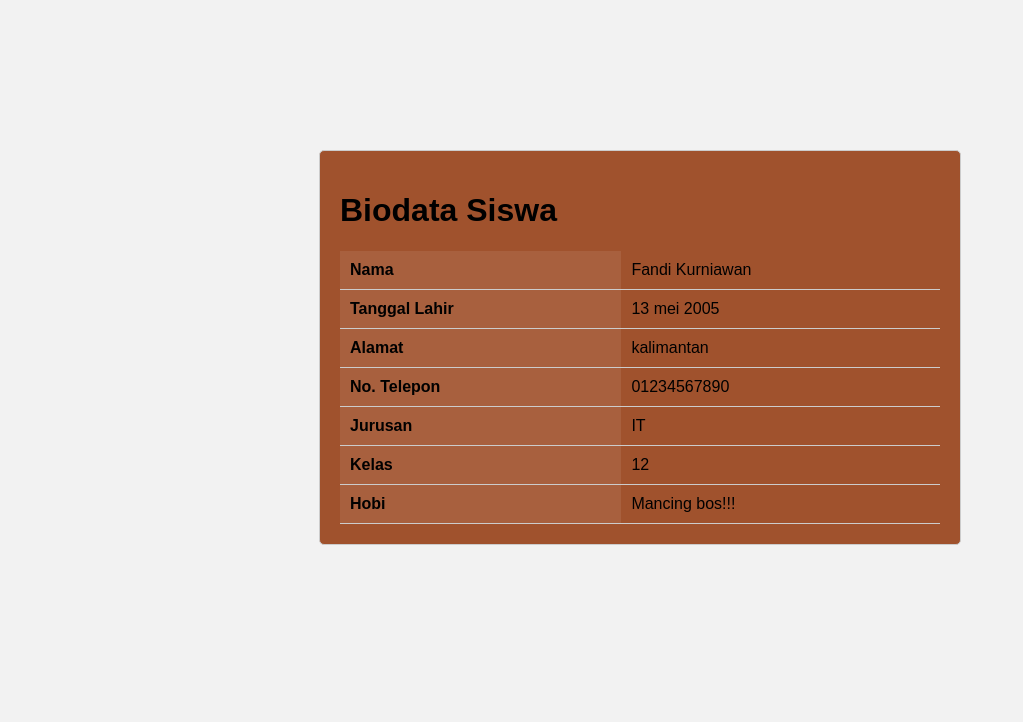
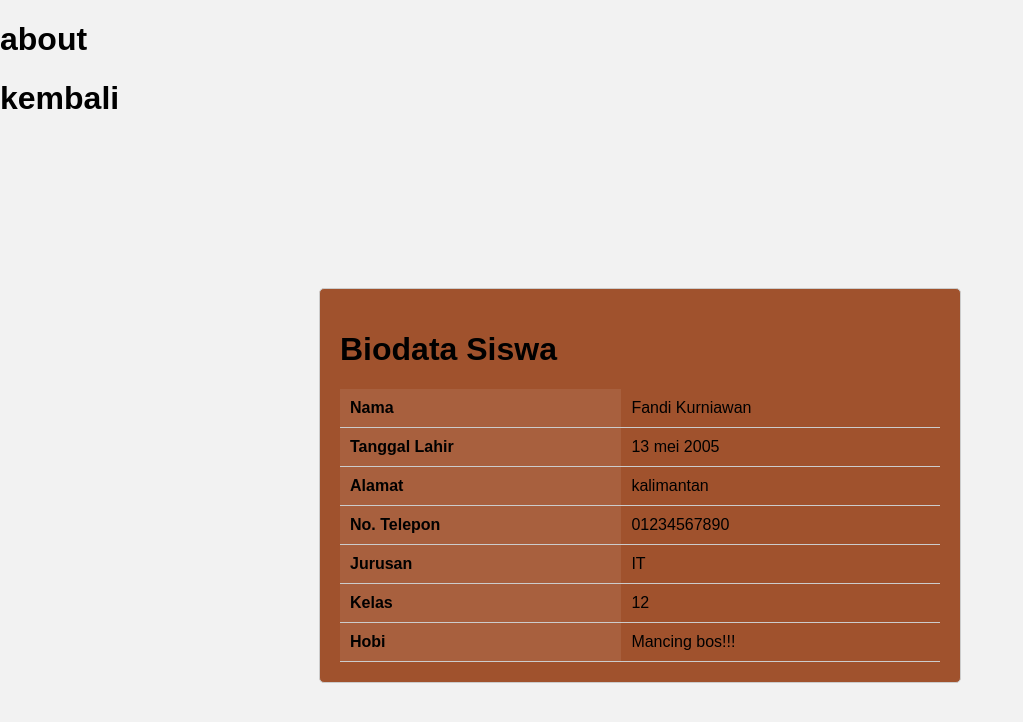
Before and after one commit to fandioke13/tugasku, a plain HTML site: page index.html in a window 1280 px wide. Shown: the whole page, without its empty margins (0-1023 px from the left). Drawn offline with Linux system fonts and the light colour scheme.

Commit message:
fandi mengubah index.html

```diff
--- a/index.html
+++ b/index.html
@@ -3,6 +3,8 @@
 <head>
     <meta charset="UTF-8">
     <meta name="viewport" content="width=device-width, initial-scale=1.0">
+    <h1>about</h1>
+    <h1>kembali</h1>
     <title>Biodata Siswa</title>
     <style>
         body {
```
